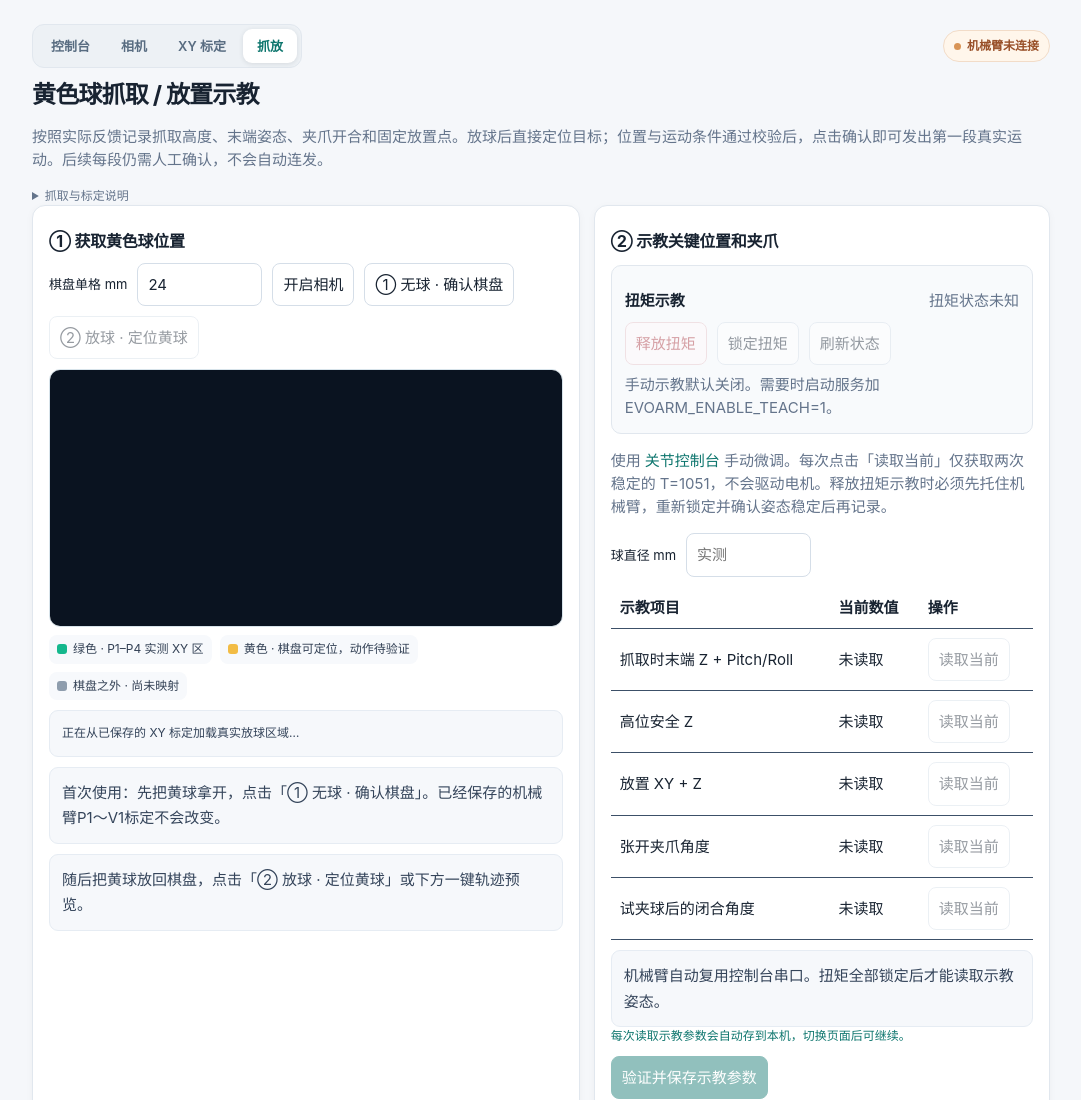
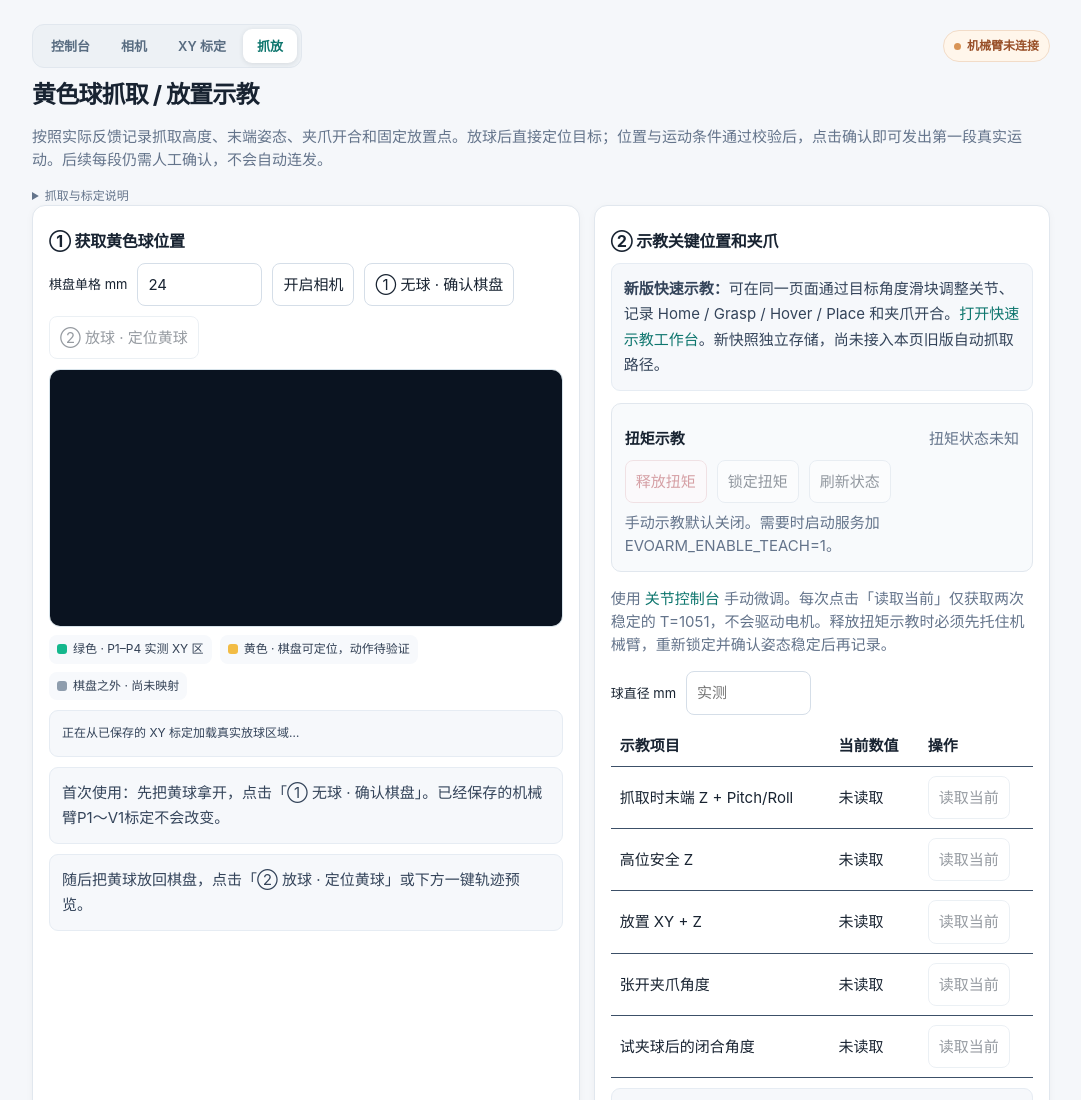
Before and after one commit to Jingyang727/hackson_RoArm_2026, a plain HTML site: page control_ui/pick.html in a window 1280 px wide. Shown: the top 1100 px of the page, without its empty margins (99-1180 px from the left). Drawn offline with Linux system fonts and the light colour scheme; files that its build step writes are made by us from their sources; no server answers.

Commit message:
ui: link new fast teaching console from pick workflow

```diff
--- a/control_ui/pick.html
+++ b/control_ui/pick.html
@@ -59,6 +59,7 @@ table{width:100%;border-collapse:collapse}td,th{padding:9px;border-bottom:1px so
 </section>
 <section>
 <h2>② 示教关键位置和夹爪</h2>
+<div class="notice"><strong>新版快速示教：</strong>可在同一页面通过目标角度滑块调整关节、记录 Home / Grasp / Hover / Place 和夹爪开合。<a href="/teach">打开快速示教工作台</a>。新快照独立存储，尚未接入本页旧版自动抓取路径。</div>
 <div id="pickTorqueCard">
 <div class="row" style="justify-content:space-between">
 <strong>扭矩示教</strong><span id="pickTorqueState" class="muted">正在读取实际状态</span>
```
